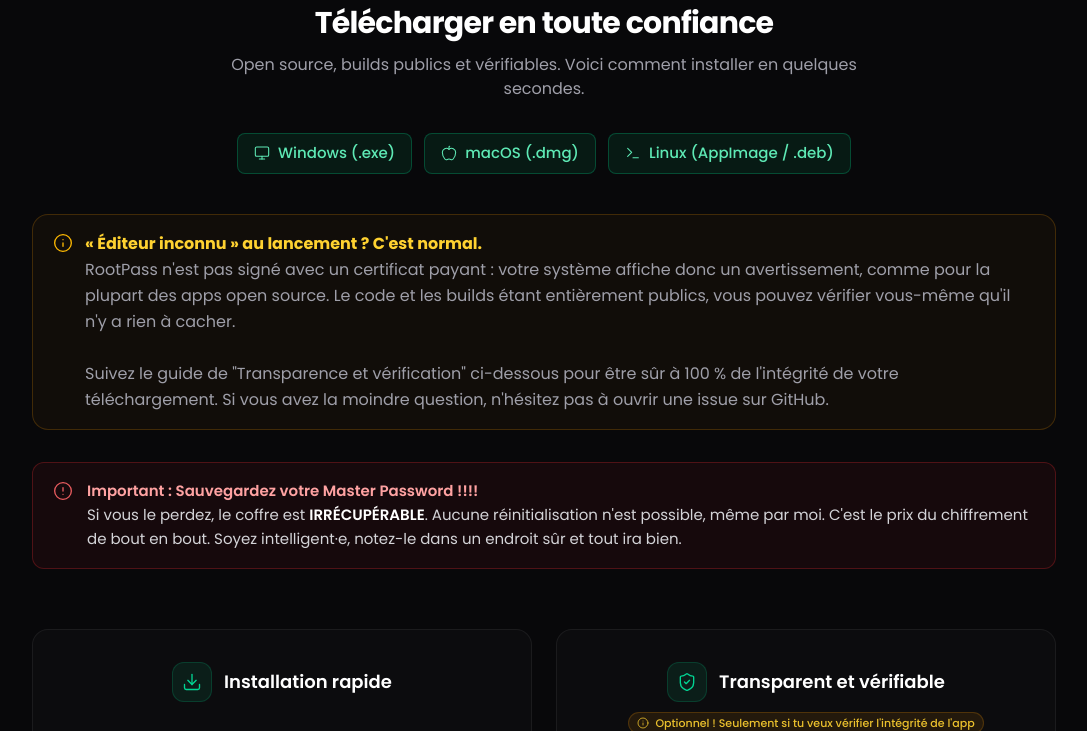
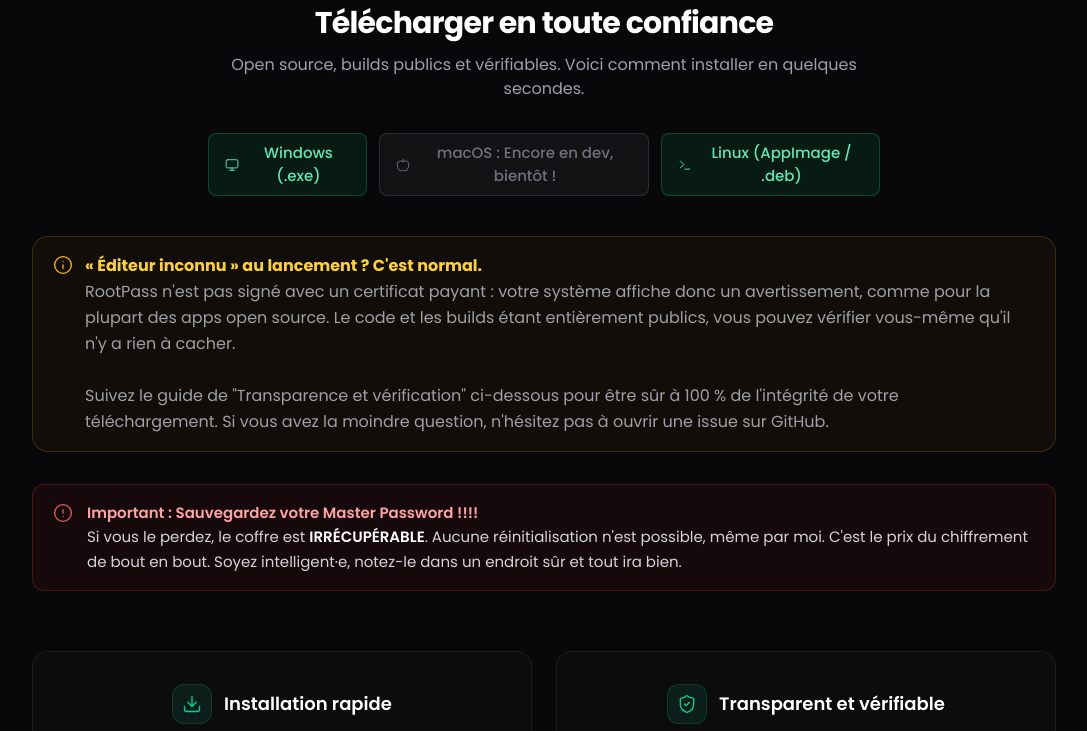
Before and after one commit to xkddn/RootPass-Website, a website built with Vite: page index.html in a window 1280 px wide. Shown: the part 1600-2331 px from the top of the page, without its empty margins (96-1183 px from the left). Built offline with nearby package versions, Linux system fonts and the light colour scheme; no server answers.

Commit message:
PUSH DESAC MACOS BTN

```diff
--- a/index.html
+++ b/index.html
@@ -387,16 +387,16 @@
                 <i data-lucide="monitor" class="h-4 w-4"></i>
                 Windows (.exe)
               </a>
-              <a
-                id="download-dmg"
-                href="https://github.com/xkddn/RootPass-App/releases/latest/download/RootPass.dmg"
-                target="_blank"
-                rel="noopener noreferrer"
-                class="inline-flex w-full items-center justify-center gap-2 rounded-lg border border-emerald-500/30 bg-emerald-500/10 px-4 py-2 text-[15px] font-medium text-emerald-300 transition-colors hover:bg-emerald-500/20 sm:w-auto"
+              <span
+                aria-disabled="true"
+                title="Encore en dev, bientôt !"
+                class="inline-flex w-full cursor-not-allowed items-center justify-center gap-2 rounded-lg border border-zinc-700/60 bg-zinc-800/40 px-4 py-2 text-[15px] font-medium text-zinc-500 sm:w-auto"
               >
                 <i data-lucide="apple" class="h-4 w-4"></i>
-                macOS (.dmg)
-              </a>
+                <span data-i18n="download.mac.soon"
+                  >macOS : Encore en dev, bientôt !</span
+                >
+              </span>
               <a
                 id="download-linux"
                 href="https://github.com/xkddn/RootPass-App/releases/latest/download/RootPass.AppImage"
--- a/src/main.js
+++ b/src/main.js
@@ -208,6 +208,7 @@
     'download.title': 'Download with confidence',
     'download.subtitle':
       'Open source, with public and verifiable builds. Here is how to install in a few seconds.',
+    'download.mac.soon': 'macOS — Still in development, coming soon!',
     'download.note':
       '<strong class="text-amber-300">"Unknown publisher" on launch? That is normal.</strong><br>RootPass is not signed with a paid certificate, so your system shows a warning, just like most open source apps. Since the code and the builds are fully public, you can check for yourself that there is nothing to hide.<br><br>Follow the "Transparent and verifiable" guide below to be 100% sure your download is safe. If you have any question, feel free to open an issue on GitHub.',
 
```
Also changed, not shown: 1 other file.
